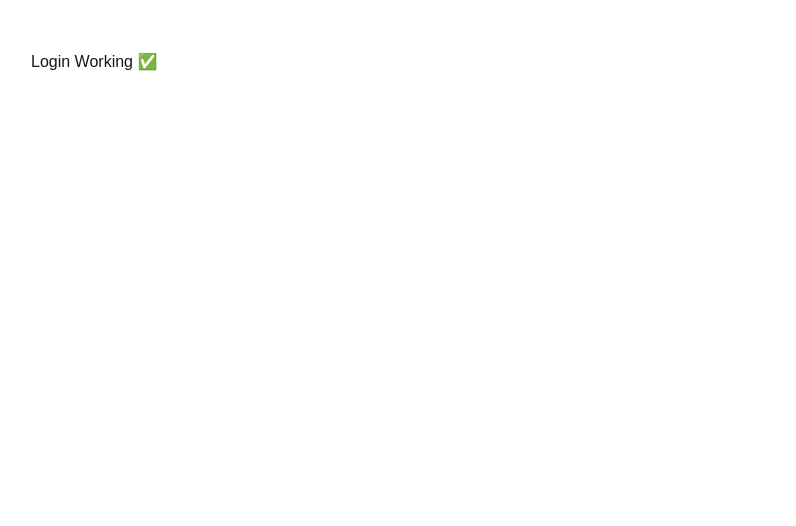
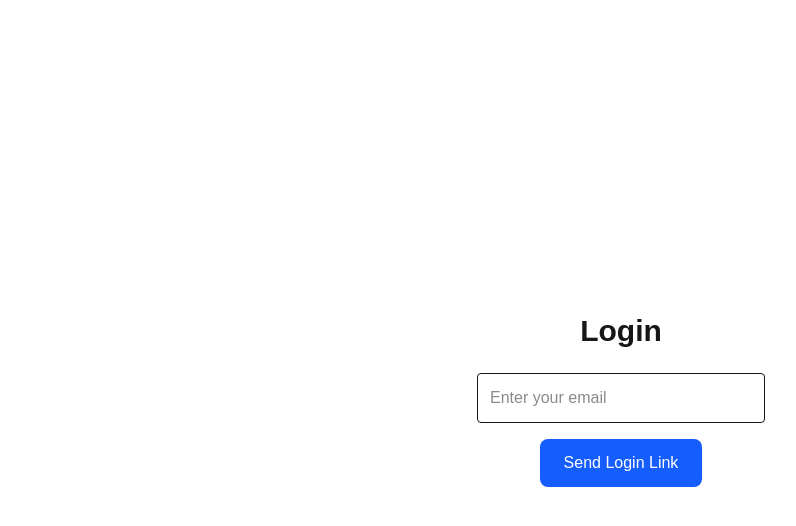
Before and after one commit to ashifpkali-maker/exportflow-ai, a Next.js app: page /login in a window 1280 px wide. Shown: the top 526 px of the page, without its empty margins (19-815 px from the left). Built offline with nearby package versions, Linux system fonts and the light colour scheme.

Commit message:
add supabase login

```diff
--- a/app/login/page.tsx
+++ b/app/login/page.tsx
@@ -1,7 +1,52 @@
+"use client";
+
+import { useState } from "react";
+import { createClient } from "@supabase/supabase-js";
+
+const supabase = createClient(
+  "https://ssctpvqpszglytteytjp.supabase.co",
+  "eyJhbGciOiJIUzI1NiIsInR5cCI6IkpXVCJ9.eyJpc3MiOiJzdXBhYmFzZSIsInJlZiI6InNzY3RwdnFwc3pnbHl0dGV5dGpwIiwicm9sZSI6ImFub24iLCJpYXQiOjE3NzYyMzc0NTIsImV4cCI6MjA5MTgxMzQ1Mn0.2a_QpNDw7vPrYe1OkFje3SdwF3gaEWCEn7iqca54sZQ"
+);
+
 export default function Login() {
+  const [email, setEmail] = useState("");
+  const [message, setMessage] = useState("");
+
+  const handleLogin = async () => {
+    const { error } = await supabase.auth.signInWithOtp({
+      email,
+      options: {
+        emailRedirectTo: window.location.origin + "/dashboard",
+      },
+    });
+
+    if (error) {
+      setMessage("❌ " + error.message);
+    } else {
+      setMessage("✅ Check your email");
+    }
+  };
+
   return (
-    <div style={{ padding: "50px" }}>
-      <h1>Login Working ✅</h1>
+    <div className="flex flex-col items-center justify-center min-h-screen">
+      <h1 className="text-3xl font-bold mb-6">Login</h1>
+
+      <input
+        type="email"
+        placeholder="Enter your email"
+        className="border p-3 mb-4 rounded w-72"
+        value={email}
+        onChange={(e) => setEmail(e.target.value)}
+      />
+
+      <button
+        onClick={handleLogin}
+        className="bg-blue-600 text-white px-6 py-3 rounded-lg"
+      >
+        Send Login Link
+      </button>
+
+      {message && <p className="mt-4">{message}</p>}
     </div>
   );
 }
```
